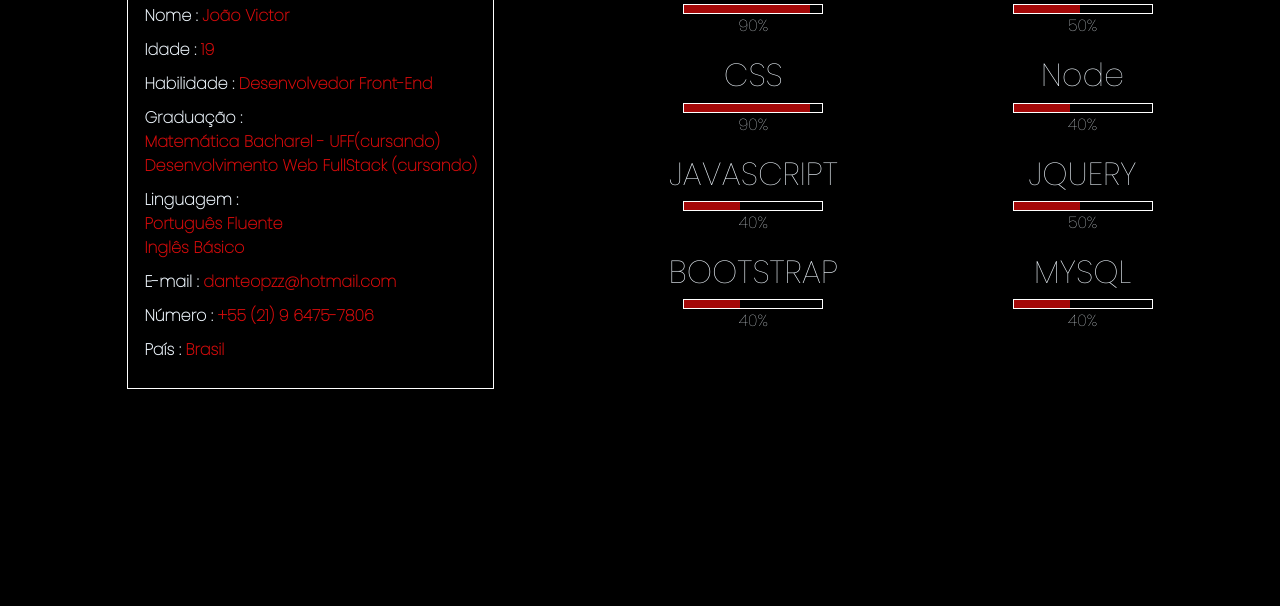
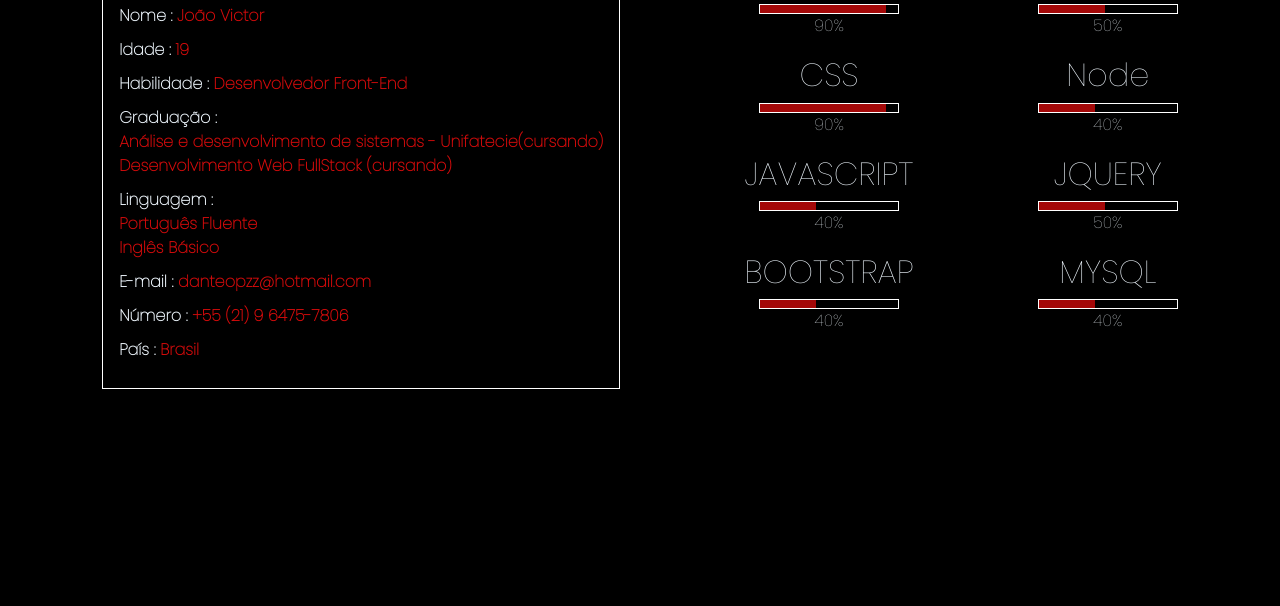
Before and after one commit to Myst1-Dev1/Myst1-Dev, a plain HTML site: page index.html in a window 1280 px wide. Shown: the part 1000-1606 px from the top of the page. Drawn offline with nearby package versions, Linux system fonts and the light colour scheme; a web font is replaced by a local one.

Commit message:
Update index.html

```diff
--- a/index.html
+++ b/index.html
@@ -60,7 +60,7 @@
                 <p>Nome : <span>João Victor</span></p>
                 <p>Idade : <span>19</span></p>
                 <p>Habilidade : <span>Desenvolvedor Front-End</span></p>
-                <p>Graduação : <br> <span>Matemática Bacharel - UFF(cursando)</span> <br>
+                <p>Graduação : <br> <span>Análise e desenvolvimento de sistemas - Unifatecie(cursando)</span> <br>
                     <span>Desenvolvimento Web FullStack (cursando)</span> </p>
 
                 <p>Linguagem : <br> <span>Português Fluente </span> <br>
```
